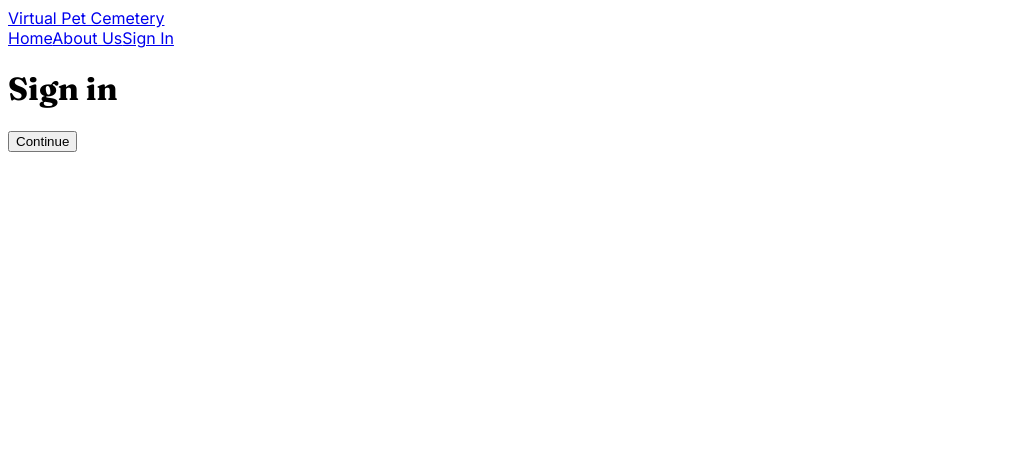
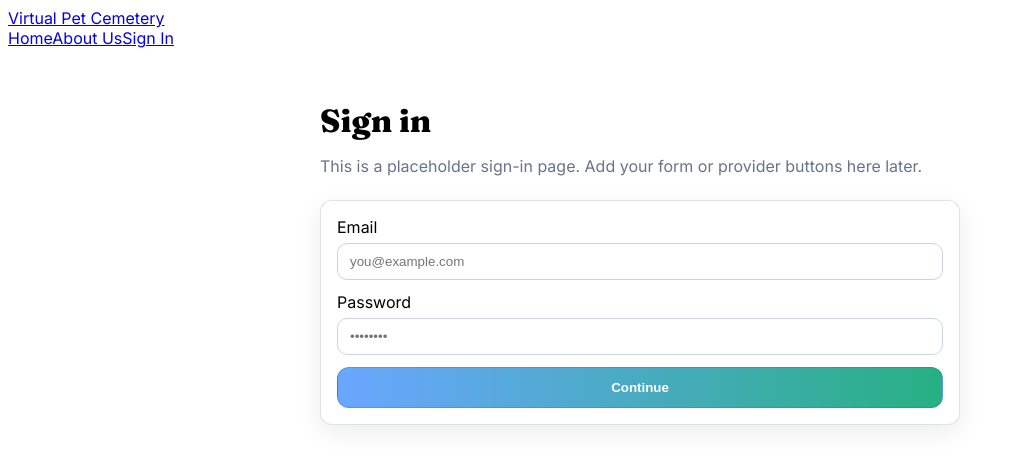
Before and after one commit to samlester100/Virtual-Pet-Cemetry, a Next.js app: page /sign-in in a window 1280 px wide. Shown: the top 466 px of the page, without its empty margins (0-1015 px from the left). Built offline with nearby package versions, Linux system fonts and the light colour scheme.

Commit message:
Update page.tsx

```diff
--- a/app/sign-in/page.tsx
+++ b/app/sign-in/page.tsx
@@ -1,19 +1,48 @@
-'use client';
-
-import { signIn } from 'next-auth/react';
-
+// app/sign-in/page.tsx
 export default function SignInPage() {
   return (
-    <main className="max-w-md mx-auto p-8">
-      <h1 className="text-3xl font-bold mb-6">Sign in</h1>
+    <main style={{maxWidth: 640, margin: "0 auto", padding: "32px 18px"}}>
+      <h1 style={{fontSize: 32, fontWeight: 800, marginBottom: 12}}>Sign in</h1>
+      <p style={{color: "#667488", marginBottom: 24}}>
+        This is a placeholder sign-in page. Add your form or provider buttons here later.
+      </p>
 
-      {/* Generic button that shows provider chooser */}
-      <button
-        onClick={() => signIn()} // or signIn('google') / 'credentials'
-        className="px-4 py-2 rounded bg-black text-white"
+      <form
+        onSubmit={(e) => { e.preventDefault(); alert("Demo only"); }}
+        style={{
+          display: "grid",
+          gap: 12,
+          border: "1px solid rgba(15,23,42,.12)",
+          borderRadius: 12,
+          padding: 16,
+          background: "#fff",
+          boxShadow: "0 8px 24px rgba(16,24,40,.08)",
+        }}
       >
-        Continue
-      </button>
+        <label style={{display:"grid", gap:6}}>
+          <span>Email</span>
+          <input type="email" required placeholder="you@example.com"
+            style={{padding:"10px 12px", border:"1px solid #cbd5e1", borderRadius:10}}/>
+        </label>
+
+        <label style={{display:"grid", gap:6}}>
+          <span>Password</span>
+          <input type="password" required placeholder="••••••••"
+            style={{padding:"10px 12px", border:"1px solid #cbd5e1", borderRadius:10}}/>
+        </label>
+
+        <button type="submit"
+          style={{
+            padding:"12px 16px",
+            borderRadius:12,
+            border:"1px solid rgba(15,23,42,.12)",
+            background:"linear-gradient(90deg,#6aa6ff,#27b082)",
+            color:"#fff",
+            fontWeight:800
+          }}>
+          Continue
+        </button>
+      </form>
     </main>
   );
 }
```
